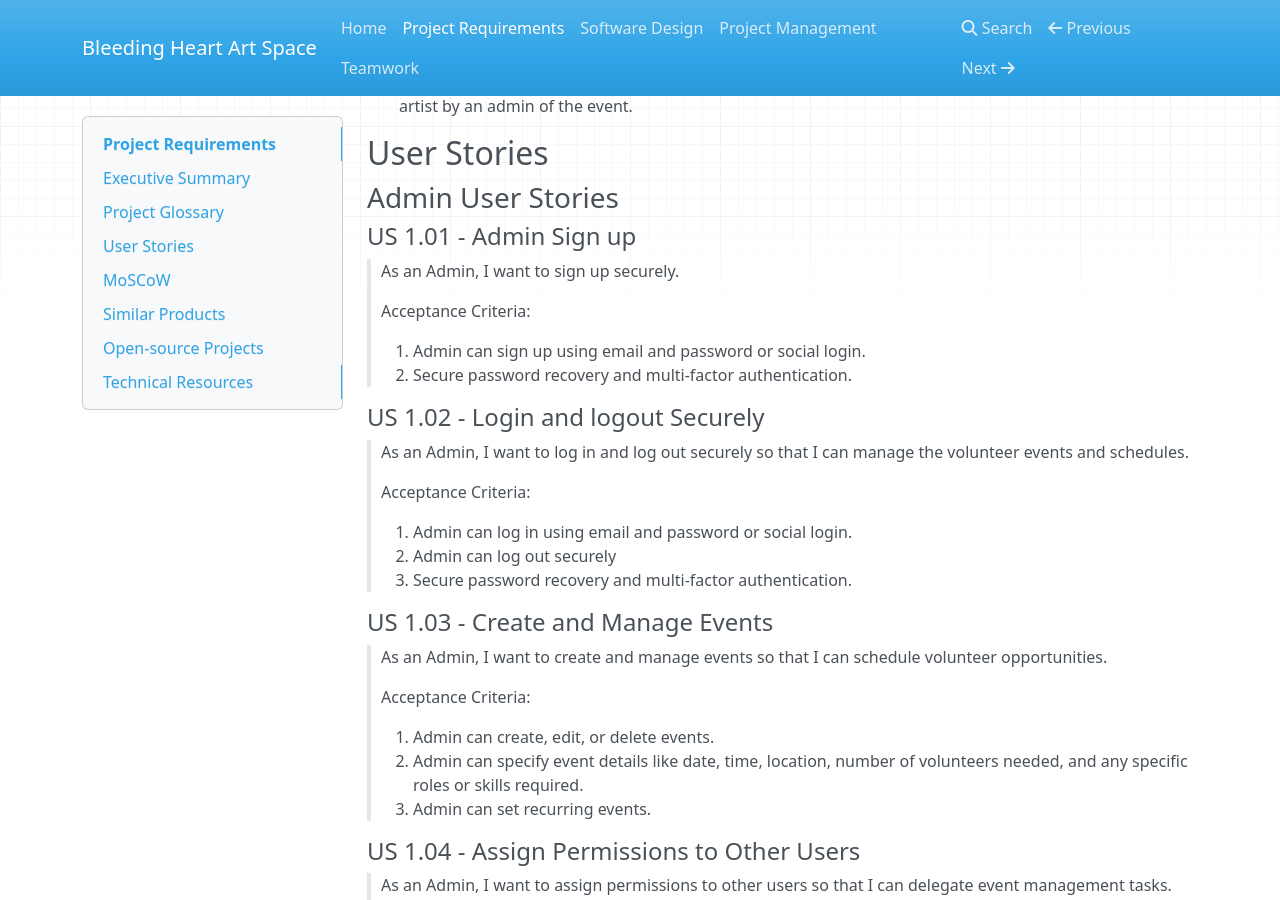
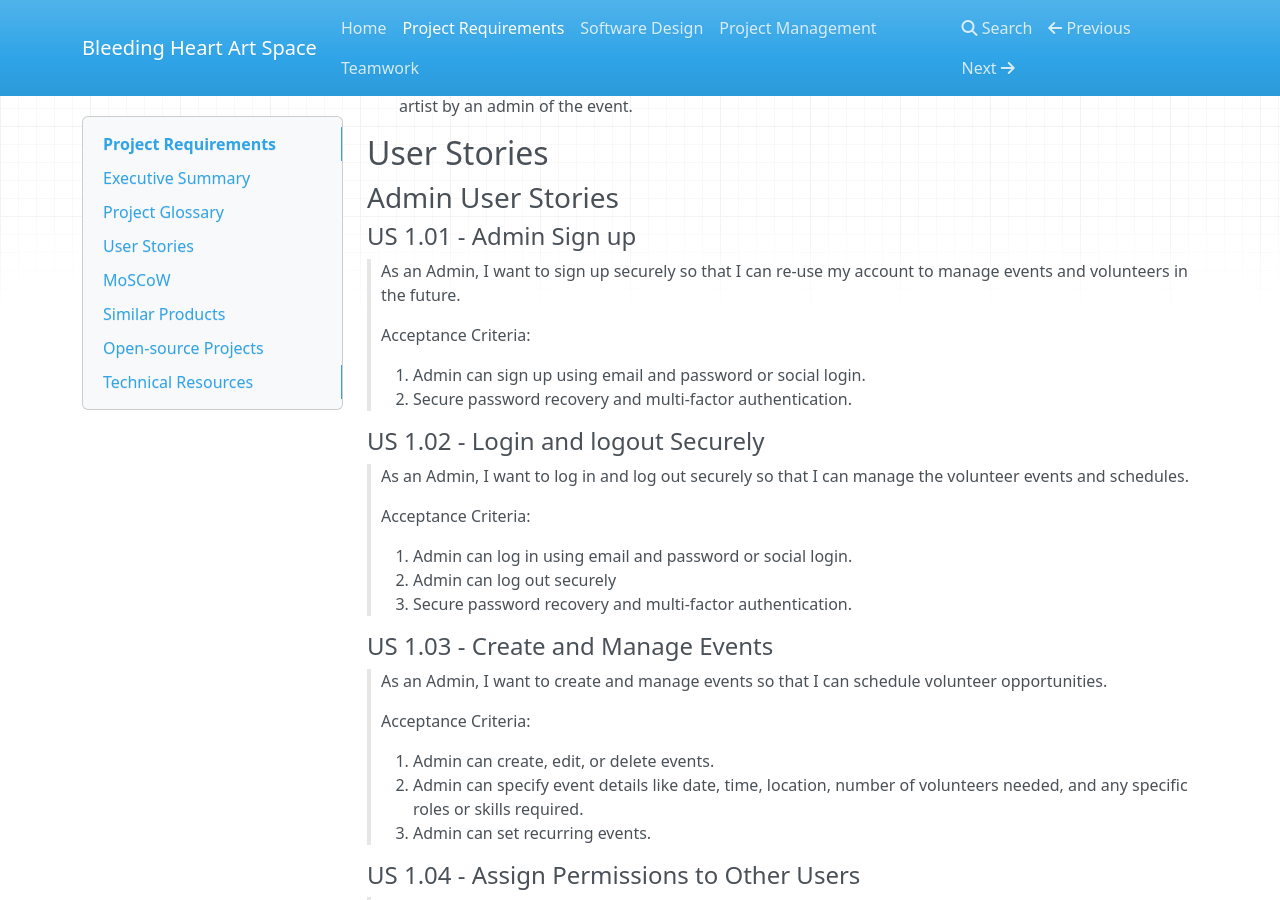
Before and after one commit to UAlberta-CMPUT401/f24project-Bleeding-Heart-Art-Space, an MkDocs documentation site: the page built from docs/project-requirements.md, in a window 1280 px wide and 900 px high, scrolled down 1141 px. Built offline with MkDocs 1.6.1, drawn with Linux system fonts in a browser that asks for light colours; nearby versions of some CDN libraries.

Commit message:
docs: reword US

```diff
--- a/docs/project-requirements.md
+++ b/docs/project-requirements.md
@@ -32,7 +32,7 @@ The Volunteer Management Platform for Bleeding Heart Art Space aims to solve the
 
 ### Admin User Stories
 #### US 1.01 - Admin Sign up
-> As an Admin, I want to sign up securely.
+> As an Admin, I want to sign up securely so that I can re-use my account to manage events and volunteers in the future.
 >
 > Acceptance Criteria:
 >
```
